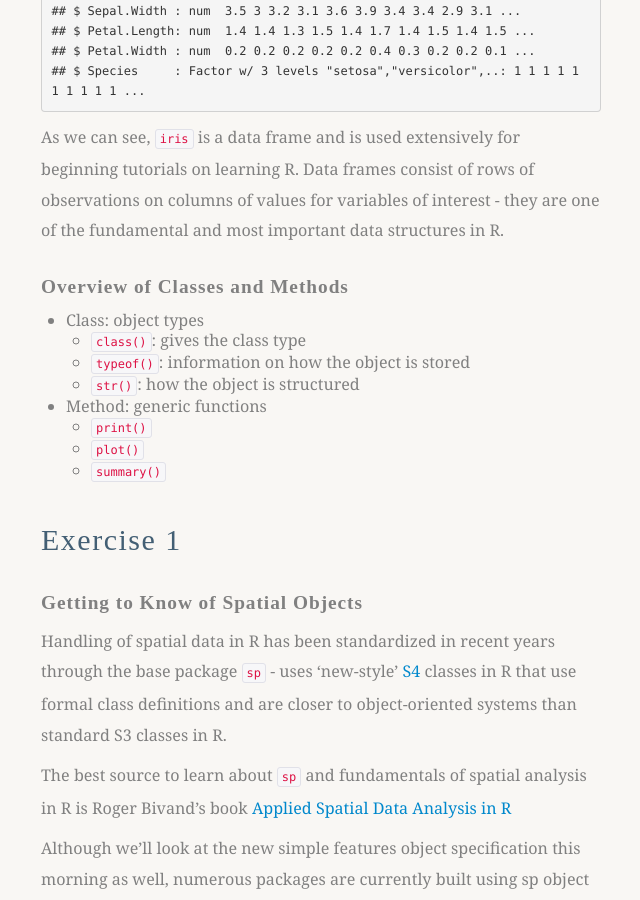
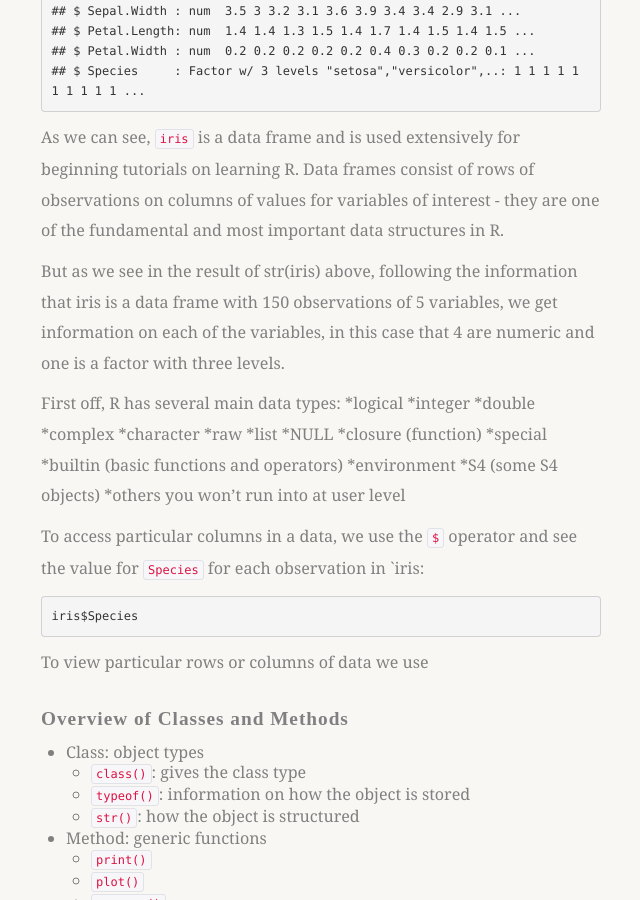
Before and after one commit to mhweber/AWRA_GIS_R_Workshop, a Jekyll site: the page built from _posts/2018-04-22-04-Spatial-Data-In-R-sp.md, in a window 1280 px wide and 900 px high, scrolled down 3482 px. Shown: the whole window, without its empty margins (389-1029 px from the left). Built offline with Jekyll 4.4.1, drawn with Linux system fonts in a browser that asks for light colours; nearby versions of some CDN libraries; some web fonts are replaced; library files that are not in the unit come from our copies.

Commit message:
A few more tweaks to first section

````diff
--- a/_posts/2018-04-22-04-Spatial-Data-In-R-sp.md
+++ b/_posts/2018-04-22-04-Spatial-Data-In-R-sp.md
@@ -123,8 +123,35 @@ str(iris)
 ## $ Petal.Width : num  0.2 0.2 0.2 0.2 0.2 0.4 0.3 0.2 0.2 0.1 ...
 ## $ Species     : Factor w/ 3 levels "setosa","versicolor",..: 1 1 1 1 1 1 1 1 1 1 ...
 ```
+As we can see, `iris` is a data frame and is used extensively for beginning tutorials on learning R. Data frames consist of rows of observations  on columns of values for variables of interest - they are one of the fundamental and most important data structures in R.
 
-As we can see, `iris` is a data frame and is used extensively for beginning tutorials on learning R. Data frames consist of rows of observations  on columns of values for variables of interest - they are one of the fundamental and most important data structures in R.
+But as we see in the result of str(iris) above, following the information that iris is a data frame with 150 observations of 5 variables, we get information on each of the variables, in this case that 4 are numeric and one is a factor with three levels.
+
+First off, R has several main data types:
+*logical
+*integer
+*double
+*complex
+*character
+*raw
+*list
+*NULL
+*closure (function)
+*special
+*builtin (basic functions and operators)
+*environment
+*S4 (some S4 objects)
+*others you won't run into at user level
+
+
+To access particular columns in a data, we use the `$` operator and see the value for `Species` for each observation in `iris:
+```r
+iris$Species
+```
+
+
+
+To view particular rows or columns of data we use
 
 ### Overview of Classes and Methods
 
````
Also changed, not shown: 1 other file.
